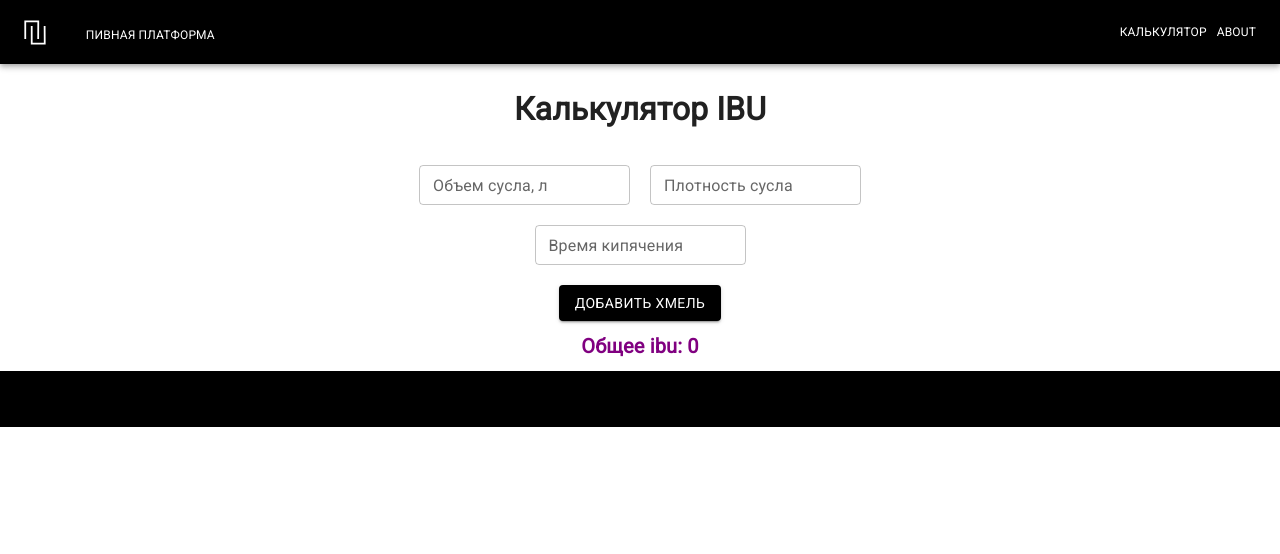
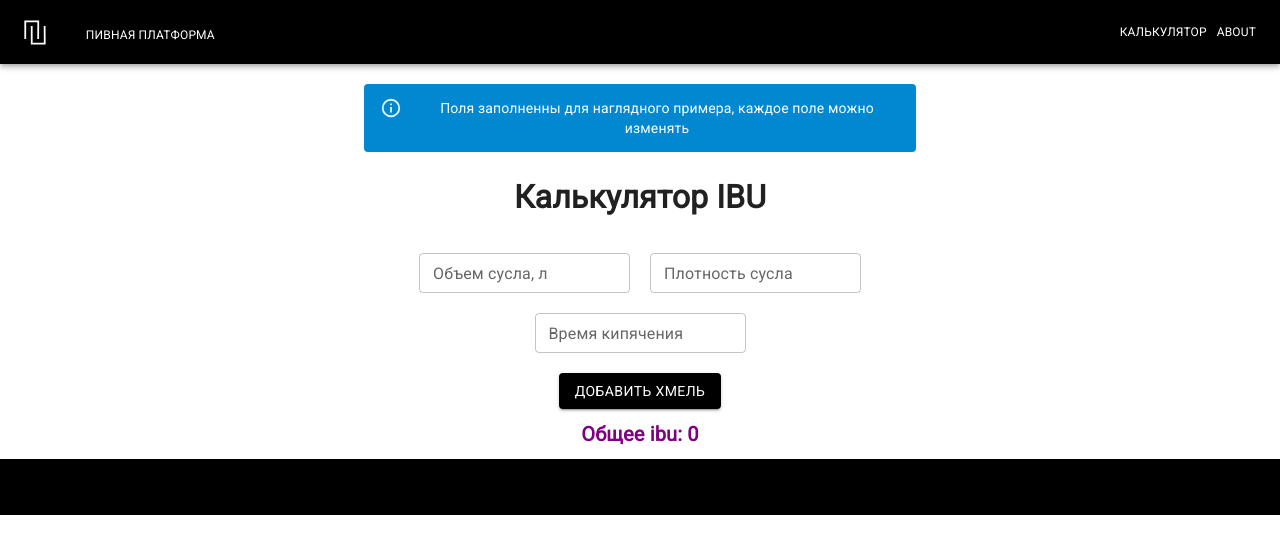
Before and after one commit to DmitriyBrewer/International-Bitterness-Units, a React (Create React App) app: page / in a window 1280 px wide. Shown: the top 554 px of the page. Built offline with nearby package versions, Linux system fonts and the light colour scheme.

Commit message:
validationText

```diff
--- a/src/components/Hop.tsx
+++ b/src/components/Hop.tsx
@@ -130,7 +130,7 @@ const Hop: React.FC<HopProps> = ({
         type="number"
         error={error.time}
         helperText={boil ? !error.time ? "" : "❌ от 0 до Время кипячения":
-          !error.time ? "⚠️Введите время кипячения" : "❌Время кипячения не введено"
+          !error.time ? "⚠️Введите время кипячения" : "❌Введите Время Кипячения"
         }
         disable={disableTime}
       />
--- a/src/components/pages/CalculatorIBU.tsx
+++ b/src/components/pages/CalculatorIBU.tsx
@@ -9,6 +9,7 @@ import { CircularProgress } from "@mui/material";
 import { useSelector, useDispatch } from "react-redux";
 import HOPS from "../../store/reducer/hopSlice";
 import { AppDispatch, AppState, RootState } from "../../store/store";
+import Alert from '@mui/material/Alert';
 
 
 export interface IHop {
@@ -86,6 +87,9 @@ const CalculatorIBU: React.FC = () => {
     {/* <div style={{ textAlign: "center", border:'solid',borderWidth:'2px',borderColor:'black', marginLeft:'30%', marginRight:'30%', marginTop:'1%', marginBottom:'1%'}}> */}
       {loading? <CircularProgress color="inherit" style={{margin:'30px'}}/> :
       <Container  maxWidth="sm">
+        <Alert variant="filled" severity="info" style={{marginTop:'20px'}}>
+          Поля заполненны для наглядного примера, каждое поле можно изменять
+        </Alert>
         <Wort getwort={getInputWort} />
         <div style={{ margin: "10px", display: "flex", justifyContent:'center', flexWrap:'wrap' }}>
         <HopsButton
```
